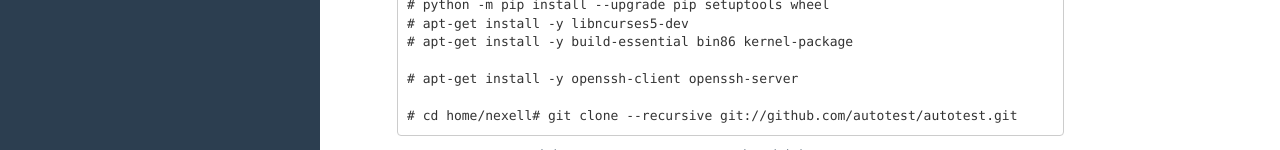
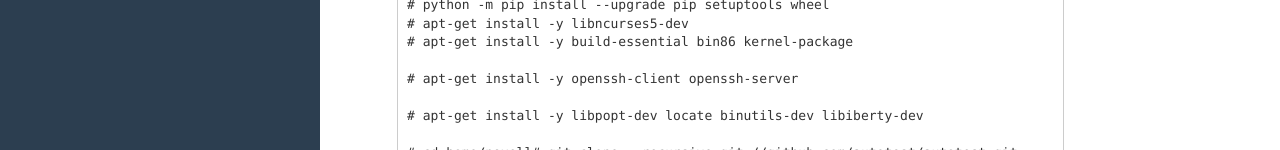
Before and after one commit to kchhero/kchhero.github.io, a Jekyll site: the page built from _posts/2019-01-25-yocto-ubuntu2.md, in a window 1280 px wide and 1400 px high. Shown: the part 1250-1400 px from the top of the window. Built offline with Jekyll 4.4.1, drawn with Linux system fonts in a browser that asks for light colours; some of the changed text lies outside the part shown.

Commit message:
update 2019-01-25-yocto-ubuntu2.md

````diff
--- a/_posts/2019-01-25-yocto-ubuntu2.md
+++ b/_posts/2019-01-25-yocto-ubuntu2.md
@@ -1,8 +1,8 @@
 ---
-title: 'ubuntu rootfs porting2'
 layout: post
 tags:
   - Yocto
+title: 'ubuntu rootfs porting2'
 category: yocto
 ---
 #### Yocto - Ubuntu rootfs porting work diary
@@ -68,6 +68,8 @@ sudo mount -t devpts -o gid=5,mode=620 devpts ./ubuntu-rootfs/dev/pts
 
 # apt-get install -y openssh-client openssh-server
 
+# apt-get install -y libpopt-dev locate binutils-dev libiberty-dev
+
 # cd home/nexell# git clone --recursive git://github.com/autotest/autotest.git
 ```
 
````
